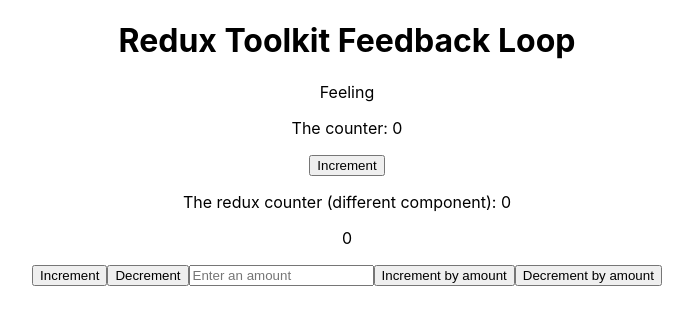
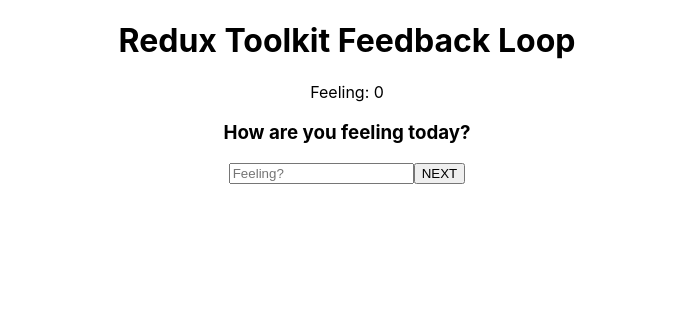
Before and after one commit to Pete-Hall/RTK-feeback-loop, a React (Create React App) app: page / in a window 1280 px wide. Shown: the top 324 px of the page, without its empty margins (293-986 px from the left). Built offline with nearby package versions, Linux system fonts and the light colour scheme.

Commit message:
Added the Feeling page functionality

```diff
--- a/src/App.js
+++ b/src/App.js
@@ -1,14 +1,19 @@
 import './App.css';
 import Counter from './Components/Counter/Counter';
 import { ReduxCounter } from './Components/ReduxCounter/ReduxCounter';
-import Feeling from './Components/Feeling/Feeling';
+import { Feeling } from './Components/Feeling/Feeling';
 import { Routes, Route, } from 'react-router-dom';
+import { useSelector } from 'react-redux';
 
 function App() {
+
+  const feeling = useSelector((state) => state.feeling.value);
+
   return (
     <div className="App">
       <header>
         <h1>Redux Toolkit Feedback Loop</h1>
+        <p>Feeling: {feeling}</p>
       </header>
       <Routes>
         <Route path="/" exact element={<Feeling />} />
--- a/src/Components/Feeling/Feeling.jsx
+++ b/src/Components/Feeling/Feeling.jsx
@@ -1,18 +1,20 @@
 import React, { useEffect, useState } from "react";
-import { useSelector } from "react-redux";
+import { useDispatch, useSelector } from "react-redux";
+import { updateFeeling } from "../../Redux/feelingSlice";
 
-import Counter from "../Counter/Counter";
-import { ReduxCounter } from '../ReduxCounter/ReduxCounter';
+export function Feeling() {
 
-function Feeling() {
+  const dispatch = useDispatch();
+
+  const [currentFeeling, setCurrentFeeling] = useState('0');
 
   return (
     <div className="App">
-      <p>Feeling</p>
-      <Counter />
-      <ReduxCounter />
+      <h3>How are you feeling today?</h3>
+      <input placeholder="Feeling?" type="number" onChange={(e) => setCurrentFeeling(e.target.value)}/>
+      <button onClick={() => dispatch(updateFeeling(Number(currentFeeling)))}>NEXT</button>
     </div>
   );
 }
 
-export default Feeling;
+// export default Feeling;
--- /dev/null
+++ b/src/Redux/feelingSlice.js
@@ -0,0 +1,19 @@
+import { createSlice } from "@reduxjs/toolkit";
+
+const initialState = {
+  value: 0,
+}
+
+export const feelingSlice = createSlice({
+  name: 'feeling',
+  initialState,
+  reducers: {
+    updateFeeling: (state, action) => {
+      state.value = action.payload
+    },
+  },
+})
+
+export const { updateFeeling } = feelingSlice.actions
+
+export default feelingSlice.reducer // TODO: what does the .reducer do? we import this into the store.js
--- a/src/app/store.js
+++ b/src/app/store.js
@@ -1,8 +1,10 @@
 import { configureStore } from "@reduxjs/toolkit";
 import counterReducer from '../Redux/counterSlice';
+import feelingReducer from '../Redux/feelingSlice';
 
 export const store = configureStore({
   reducer: {
-    counter: counterReducer
+    counter: counterReducer,
+    feeling: feelingReducer,
   },
 })
```
